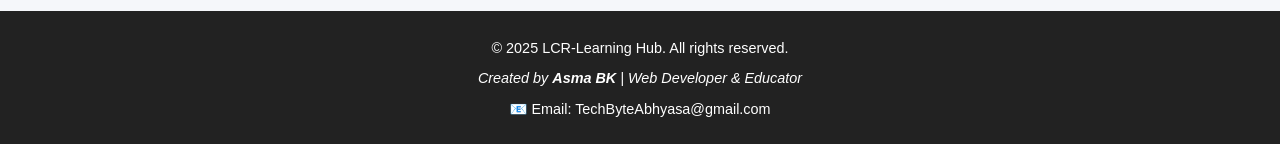
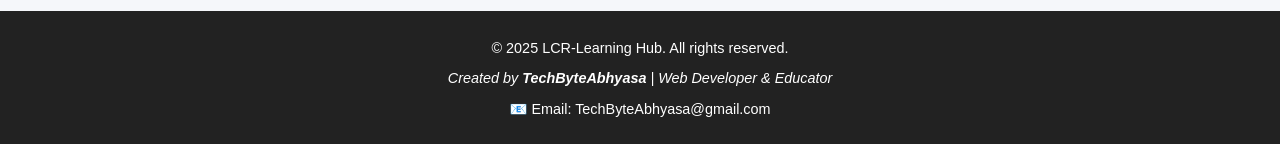
Before and after one commit to TechByteAbhyasa/TechByteAbhyasa, a plain HTML site: page index.html in a window 1280 px wide. Shown: the part 2011-2155 px from the top of the page. Drawn offline with Linux system fonts and the light colour scheme.

Commit message:
modified that creater name

```diff
--- a/index.html
+++ b/index.html
@@ -128,7 +128,7 @@
     <footer>
       <p>© 2025 LCR-Learning Hub. All rights reserved.</p>
       <p class="author">
-        Created by <strong>Asma BK</strong> | Web Developer & Educator
+        Created by <strong>TechByteAbhyasa</strong> | Web Developer & Educator
       </p>
       <p class="author-contact">📧 Email: TechByteAbhyasa@gmail.com</p>
     </footer>
```
